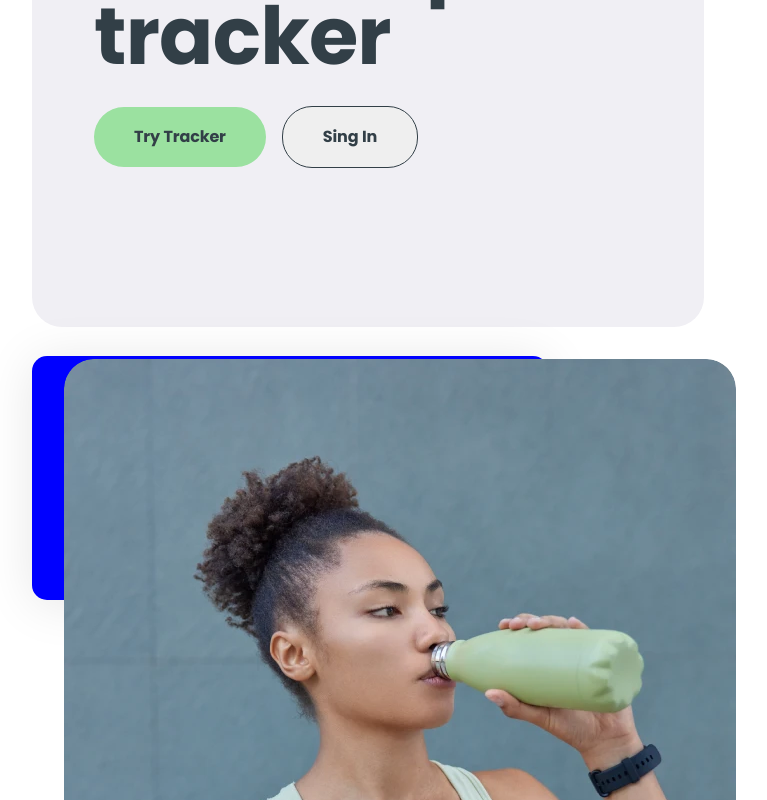
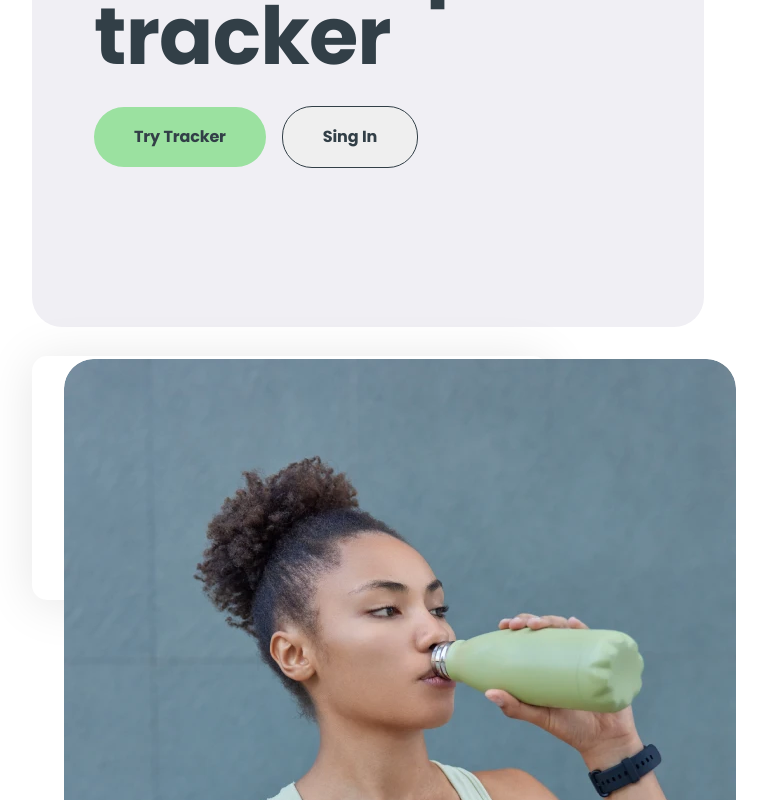
Before and after one commit to Serhii-Ivanchenko/Team-03-project-front, a React (Vite) app: page / in a window 1280 px wide. Shown: the part 437-1237 px from the top of the page, without its empty margins (256-1023 px from the left). Built offline with nearby package versions, Linux system fonts and the light colour scheme.

Commit message:
Update DeleteWaterModal.module.css

```diff
--- a/src/components/Modals/DeleteWaterModal/DeleteWaterModal.module.css
+++ b/src/components/Modals/DeleteWaterModal/DeleteWaterModal.module.css
@@ -120,9 +120,7 @@
     height: 244px;
 
     box-shadow: 0 4px 50px 0 rgba(0, 0, 0, 0.1);
-    /* background: #fff; */
-
-    background-color: blue;
+    background: #fff;
   }
 
   .deleteModalTextContainer {
```
